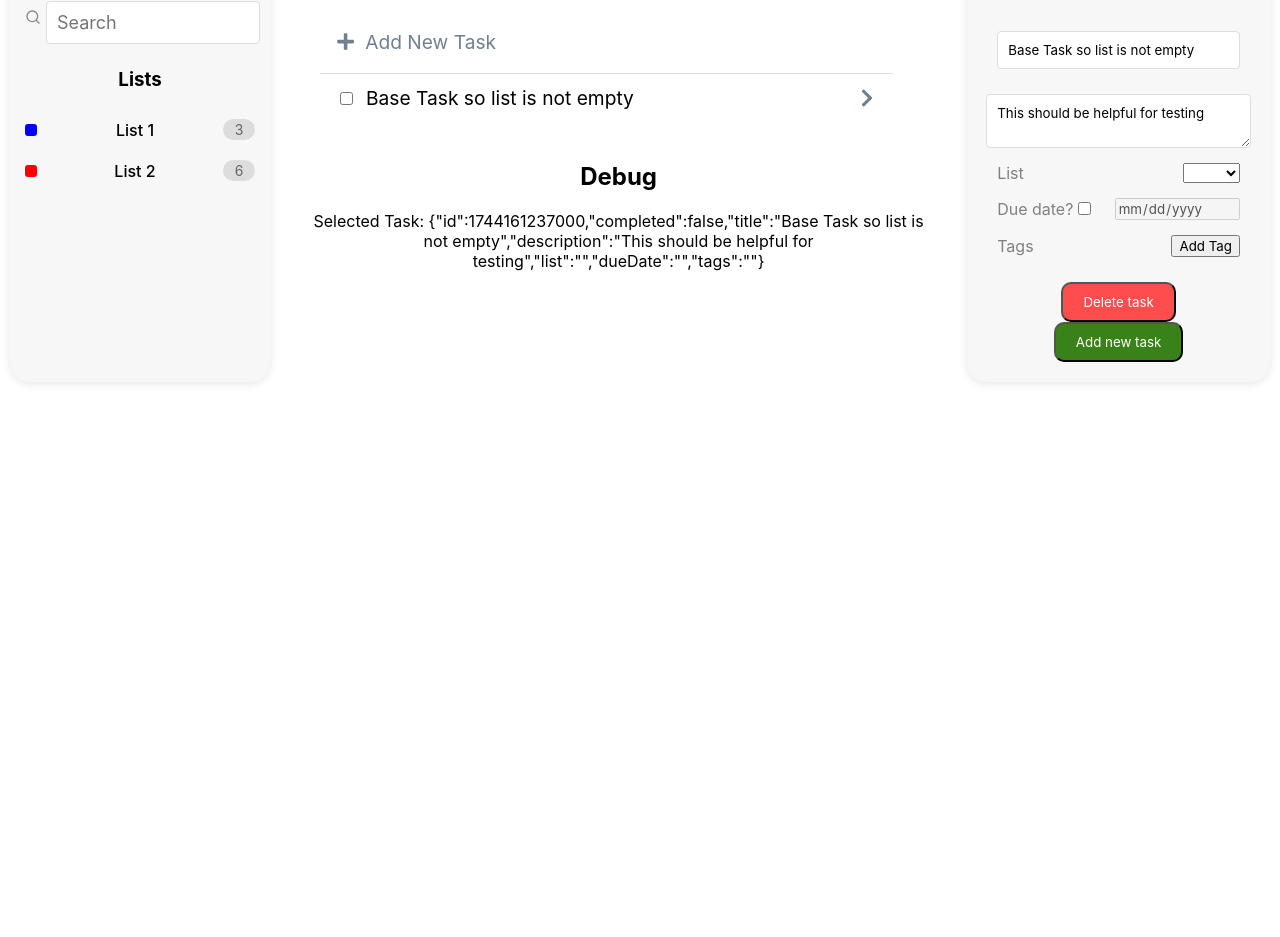
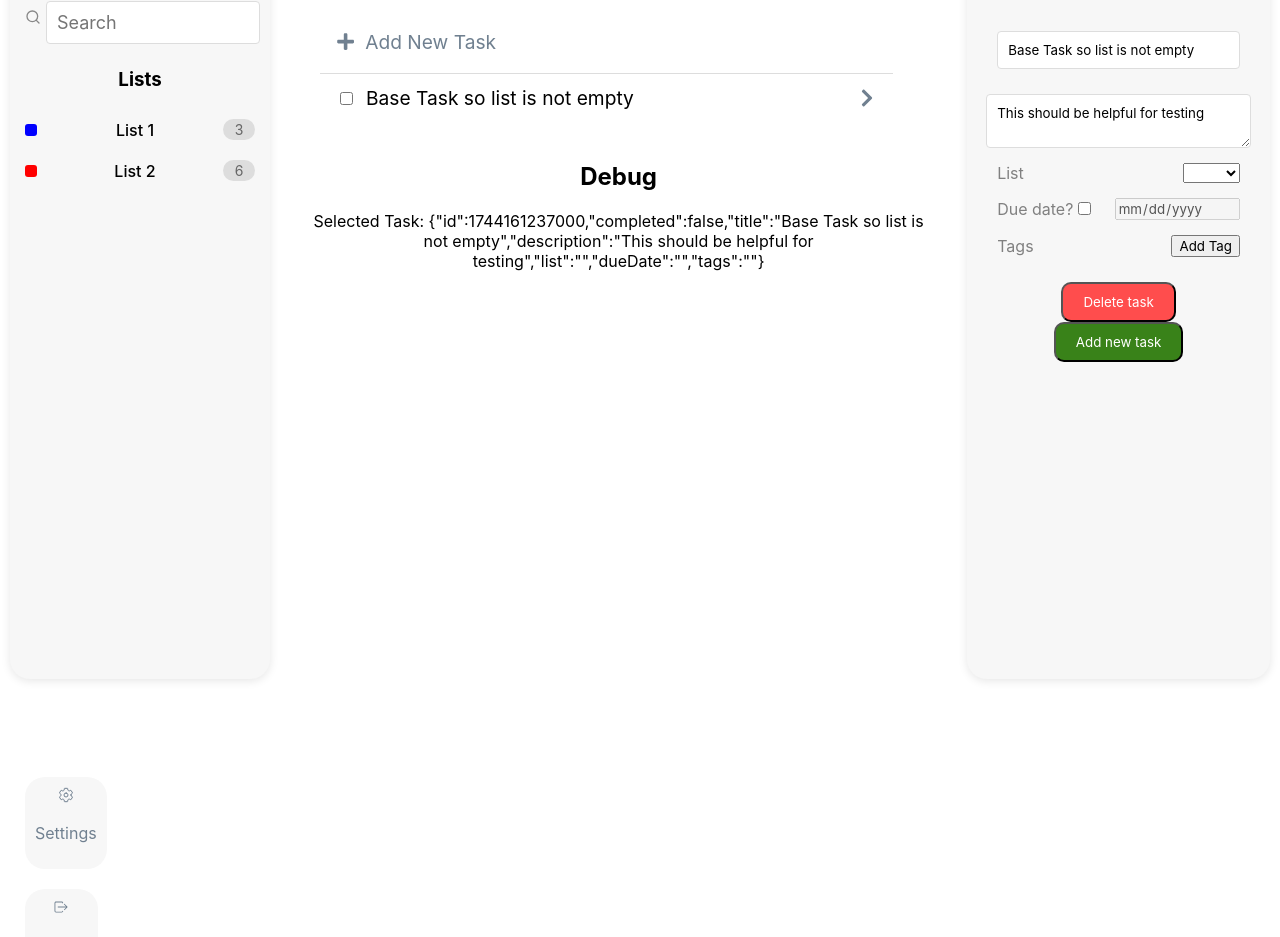
Before and after one commit to tomjones-4/react-task-tracker-web-app, a React (Vite) app: page / in a window 1280 px wide. Shown: the part 111-1048 px from the top of the page. Before the commit the page ends 800 px from the top, so only its background shows below. Built offline with nearby package versions, Linux system fonts and the light colour scheme.

Commit message:
Add some buttons in the menu

```diff
--- a/src/App.css
+++ b/src/App.css
@@ -7,6 +7,7 @@
   display: flex;
   text-align: center;
   background-color: white;
+  height: 100vh;
 }
 
 .menu-container {
@@ -103,6 +104,24 @@
 .main-view {
   width: 50%; /* Adjust width as needed */
   padding: 20px;
+}
+
+.menu-footer {
+  height: 800px;
+  display: flex;
+  flex-direction: column;
+  justify-content: end;
+  align-items: start;
+}
+
+.menu-footer span {
+  padding: 10px;
+  border-radius: 20px; /* Rounded edges */
+  margin: 10px;
+  background-color: #f7f7f7; /* Light background */
+  color: slategray;
+  cursor: pointer;
+  transition: background 0.2s ease-in-out;
 }
 
 /* Style the task list */
--- a/src/App.jsx
+++ b/src/App.jsx
@@ -10,6 +10,8 @@ import { useState, useEffect } from "react";
 // Make it so the list that is selected when editing a task is the list the user is currently on by default
 // Make modal pop up when user clicks on a tag to add it to a task
 // * In the above modal, the user should be able to create a new tag or select an existing one (add ability for user to create new tags)
+// Need to add a way to delete tags
+// Make it so menu buttons show up at bottom of menu. Currently I'm setting the height of the div with menu-footer class, but there should be a better way where I can position the buttons at a certain distance from the bottom.
 
 const App = () => {
   const LOCAL_STORAGE_KEY_TASKS = "todoApp.tasks";
--- a/src/components/Menu.jsx
+++ b/src/components/Menu.jsx
@@ -1,5 +1,7 @@
 import React from "react";
 import MenuLists from "./MenuLists";
+import { IoSettingsOutline } from "react-icons/io5";
+import { IoIosLogOut } from "react-icons/io";
 
 const Menu = ({ lists }) => {
   return (
@@ -29,6 +31,16 @@ const Menu = ({ lists }) => {
         ></input>
       </div>
       <MenuLists lists={lists} />
+      <div className="menu-footer">
+        <span>
+          <IoSettingsOutline className="menu-footer-icon" />
+          <p>Settings</p>
+        </span>
+        <span>
+          <IoIosLogOut className="menu-footer-icon" />
+          <p>Logout</p>
+        </span>
+      </div>
     </div>
   );
 };
```
